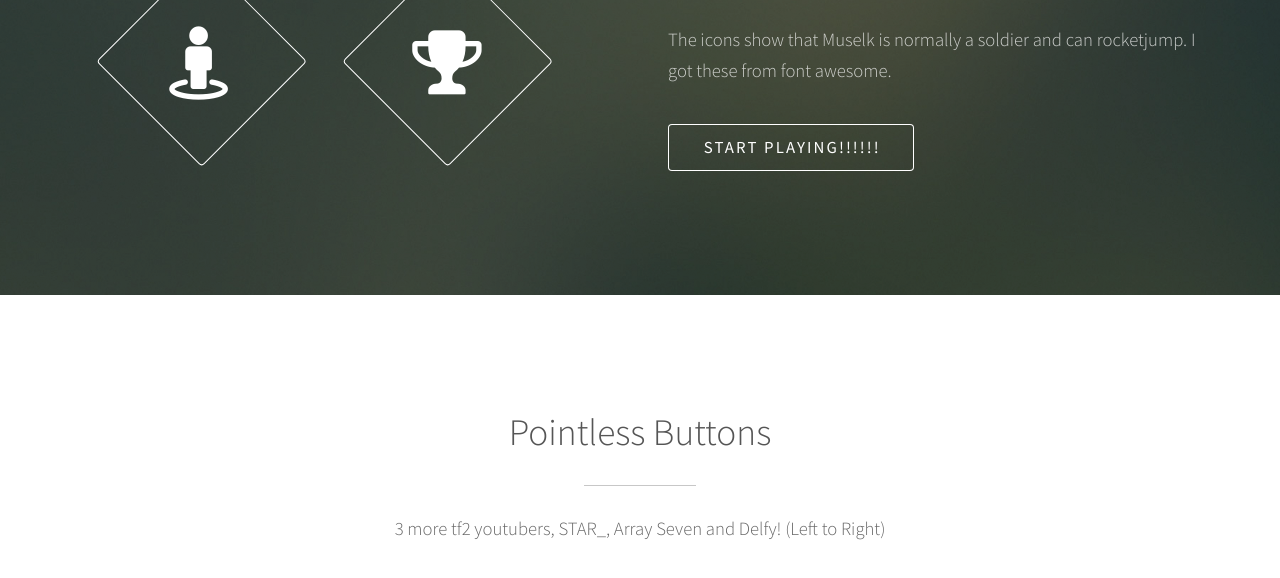
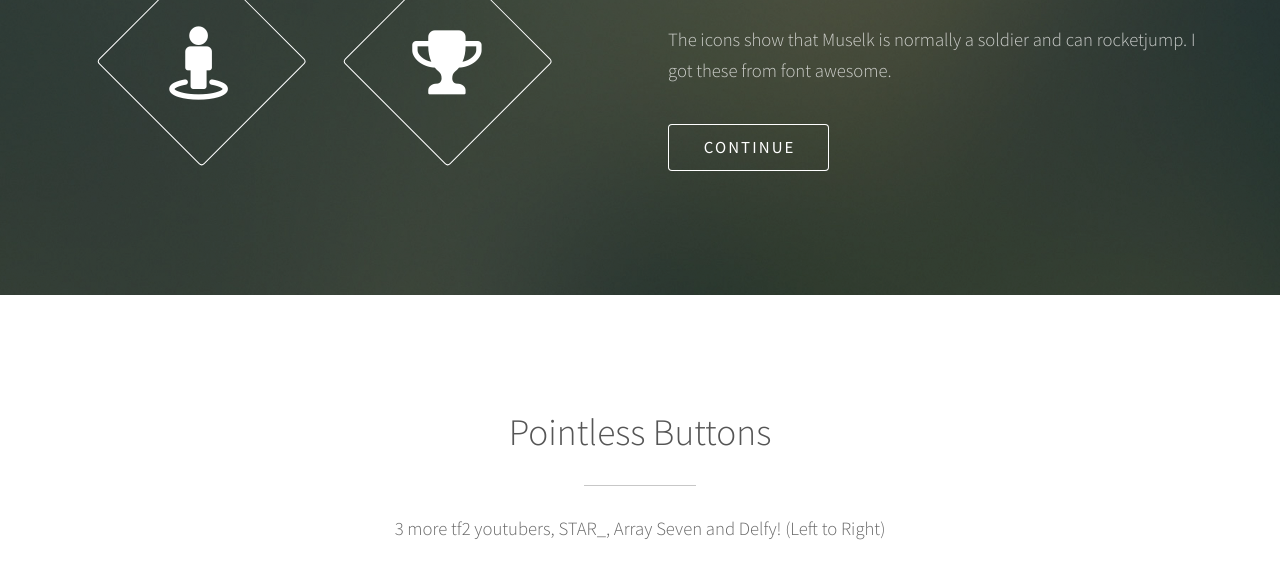
Before and after one commit to TEAMFORTRESS2ISAWESOME/TEAMFORTRESS2ISAWESOME.github.io, a plain HTML site: page index.html in a window 1280 px wide. Shown: the part 1734-2312 px from the top of the page. Drawn offline with Linux system fonts and the light colour scheme; grey boxes are pictures that could not be loaded.

Commit message:
scrolly changes

```diff
--- a/index.html
+++ b/index.html
@@ -78,7 +78,7 @@
 							<p>The icons show that Muselk is normally a soldier and can rocketjump. I got these from font awesome.</p>
 
 							<ul class="actions">
-						<li><a href="#one" class="button scrolly">START PLAYING!!!!!!</a></li>
+						<li><a href="#three" class="button scrolly">Continue</a></li>
 					</ul>
 
 						</div>
```
